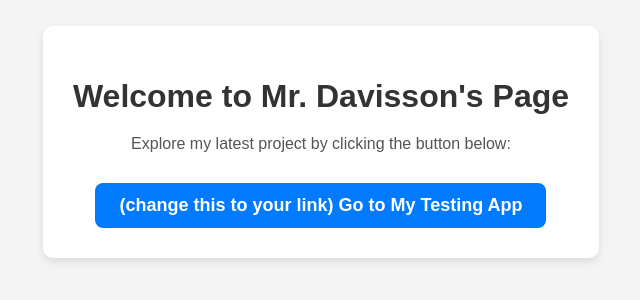
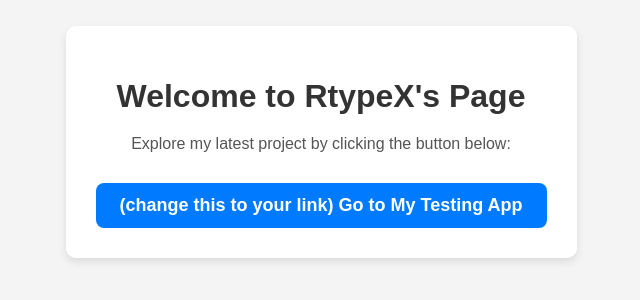
Before and after one commit to RtypeX/rtypex.github.io, a plain HTML site: page index.html in a window 1280 px wide. Shown: the part 258-558 px from the top of the page, without its empty margins (319-959 px from the left). Drawn offline with Linux system fonts and the light colour scheme.

Commit message:
Update index.html

```diff
--- a/index.html
+++ b/index.html
@@ -2,7 +2,7 @@
 <html lang="en">
 <head>
     <meta charset="UTF-8">
-    <title>Welcome to Mr. Davisson's GitHub Page</title>
+    <title>Welcome to RtypeX's GitHub Page</title>
     <style>
         body {
             font-family: Arial, sans-serif;
@@ -51,7 +51,7 @@
 </head>
 <body>
     <div class="container">
-        <h1>Welcome to Mr. Davisson's Page</h1>
+        <h1>Welcome to RtypeX's Page</h1>
         <p>Explore my latest project by clicking the button below:</p>
         <button onclick="window.location.href='https://markdavisson1345.github.io/myapp/';">   (change this to your link)
             Go to My Testing App
```
